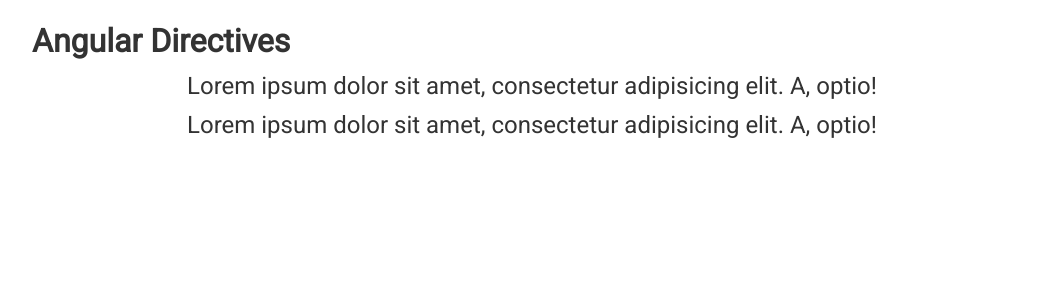
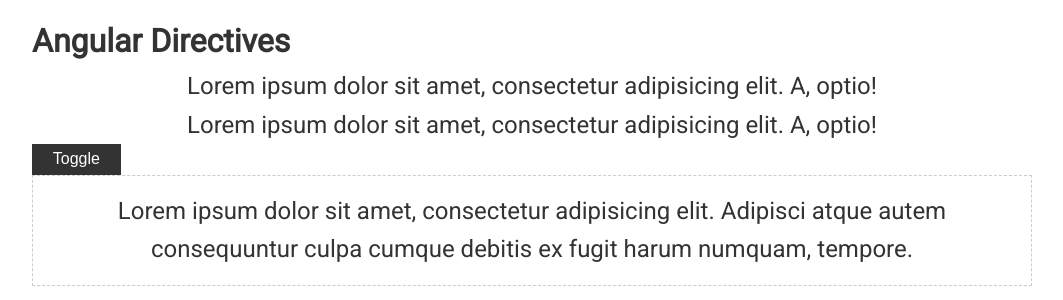
Before and after one commit to Comprehensher/angular-conspect, an Angular app: page / in a window 1280 px wide. Shown: the top 300 px of the page, without its empty margins (108-1171 px from the left). Built offline with nearby package versions, Linux system fonts and the light colour scheme.

Commit message:
Visible or not Invisible html element by clicking button, example for *ngIf again

```diff
--- a/src/app/app.component.html
+++ b/src/app/app.component.html
@@ -9,4 +9,10 @@
     Lorem ipsum dolor sit amet, consectetur adipisicing elit. A, optio!
   </p>
 
+  <button class="btn" (click) = "isVisible = !isVisible">Toggle</button>
+
+  <div *ngIf="isVisible" class="wrap">
+    <p>Lorem ipsum dolor sit amet, consectetur adipisicing elit. Adipisci atque autem consequuntur culpa cumque debitis ex fugit harum numquam, tempore.</p>
+  </div>
+
 </div>
--- a/src/app/app.component.scss
+++ b/src/app/app.component.scss
@@ -2,3 +2,8 @@ p {
   font-size: 1.5rem;
   text-align: center;
 }
+
+.wrap {
+  border: 1px dashed #ccc;
+  padding: 1rem;
+}
--- a/src/app/app.component.ts
+++ b/src/app/app.component.ts
@@ -6,5 +6,6 @@ import {Component} from '@angular/core';
   styleUrls: ['./app.component.scss']
 })
 export class AppComponent {
+  isVisible = true
 
 }
```
